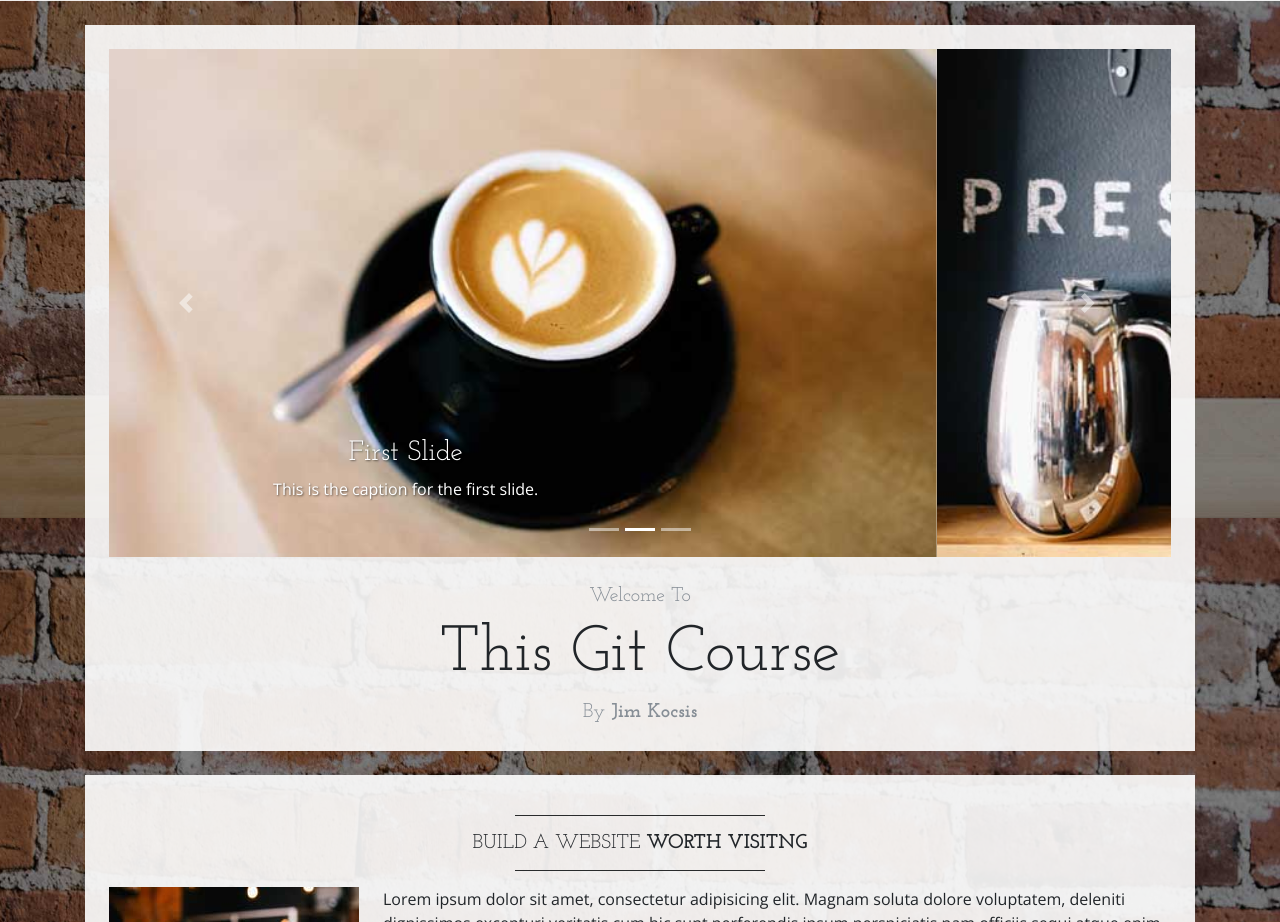
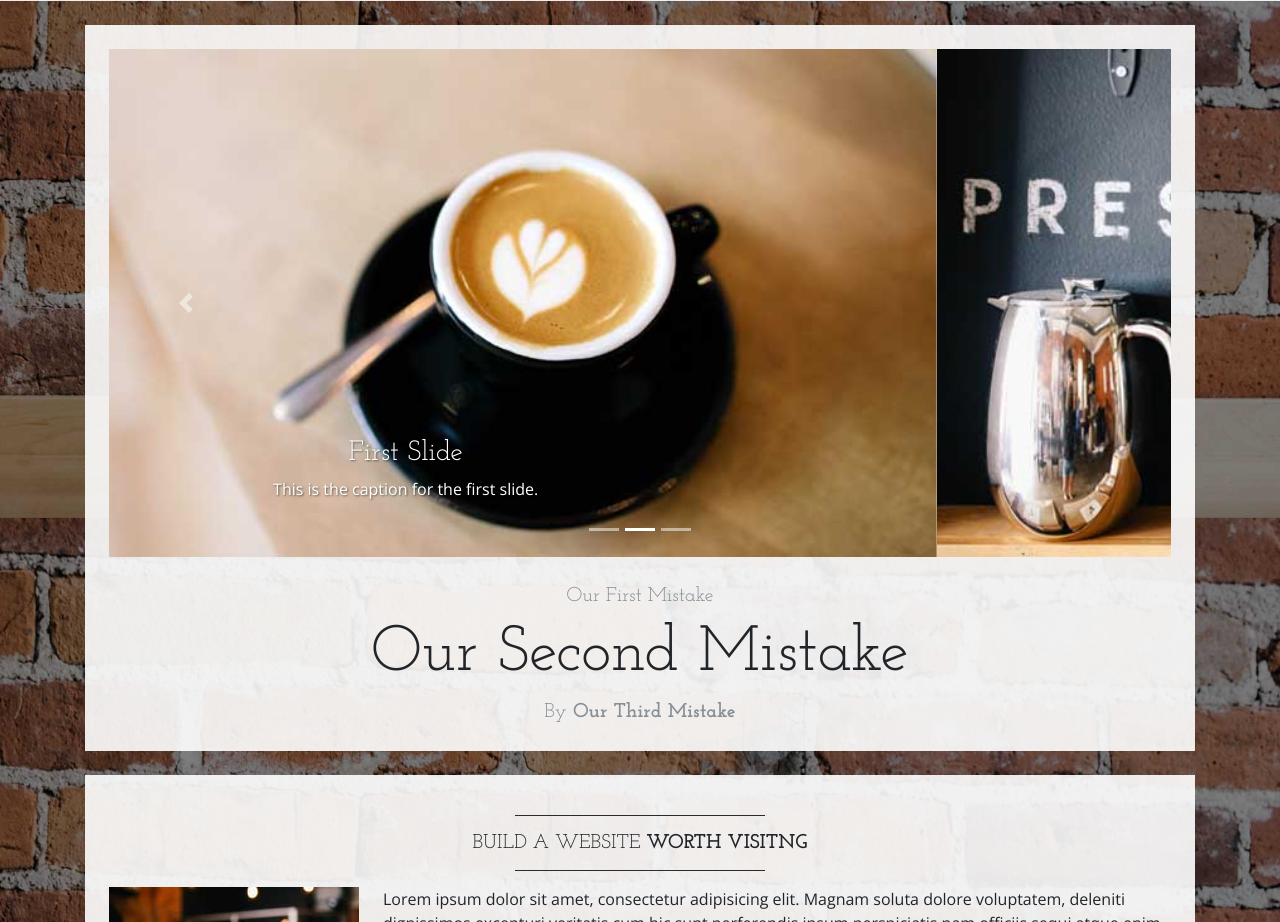
Before and after one commit to jimk1955/Introduction-to-Git, a plain HTML site: page index.html in a window 1280 px wide. Shown: the part 282-1204 px from the top of the page. Drawn offline with nearby package versions, Linux system fonts and the light colour scheme.

Commit message:
Commiting our third mistake, we left the other two in place

```diff
--- a/index.html
+++ b/index.html
@@ -97,9 +97,9 @@
             </div>
             <!-- Welcome Message -->
             <div class="text-center mt-4">
-                <div class="text-heading text-muted text-lg">Welcome To</div>
-                <h1 class="my-2">This Git Course</h1>
-                <div class="text-heading text-muted text-lg">By <strong>Jim Kocsis</strong></div>
+                <div class="text-heading text-muted text-lg">Our First Mistake</div>
+                <h1 class="my-2">Our Second Mistake</h1>
+                <div class="text-heading text-muted text-lg">By <strong>Our Third Mistake</strong></div>
             </div>
         </div>
 
```
